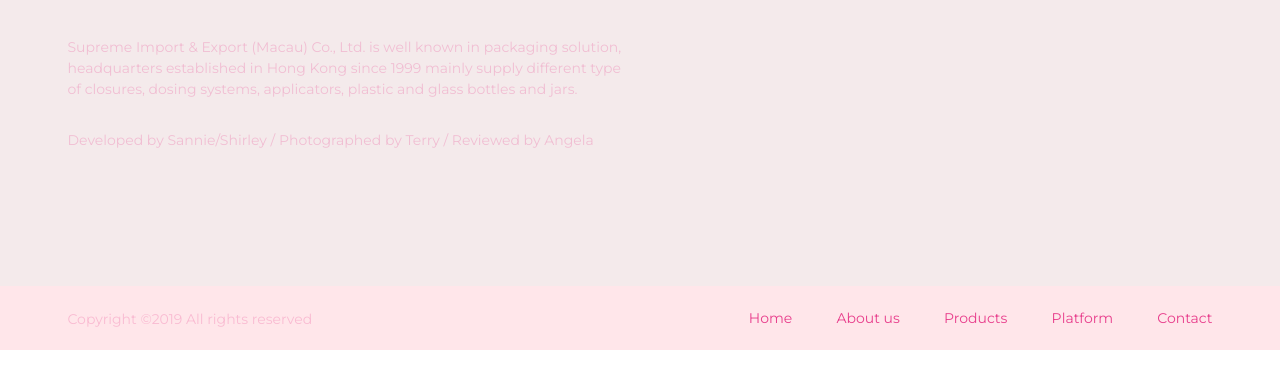
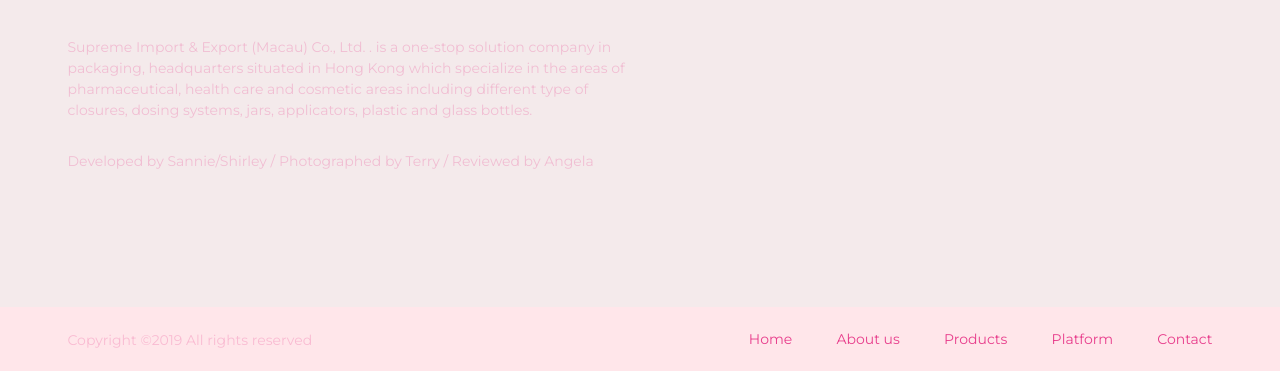
Before and after one commit to supreme-io-ltd/supreme.github.io, a plain HTML site: page about.html in a window 1280 px wide. Shown: the part 3715-4086 px from the top of the page. Before the commit the page ends 4065 px from the top, so only its background shows below. Drawn offline with Linux system fonts and the light colour scheme.

Commit message:
Add files via upload
5th

```diff
--- a/about.html
+++ b/about.html
@@ -210,7 +210,8 @@
 				<div class="col-lg-6">
 					<div class="footer-widget about-widget">
 						<img src="img/s_logo.JPG" alt="logo" style="width: 15%">
-						<p>Supreme Import & Export (Macau) Co., Ltd. is well known in packaging solution, headquarters established in Hong Kong since 1999 mainly supply different type of closures, dosing systems, applicators, plastic and glass bottles and jars.</p>
+						<p>Supreme Import & Export (Macau) Co., Ltd. . is a one-stop solution company in packaging, headquarters situated in Hong Kong which specialize in the areas of pharmaceutical, health care and cosmetic areas including different type of closures, dosing systems, jars, applicators, plastic and glass bottles.</p>
+
 
                          <p>Developed by Sannie/Shirley / Photographed by Terry / Reviewed by Angela</p>
 					</div>
```
Also changed, not shown: detail.html (+2 -1 lines), platform.html (+2 -1 lines).
